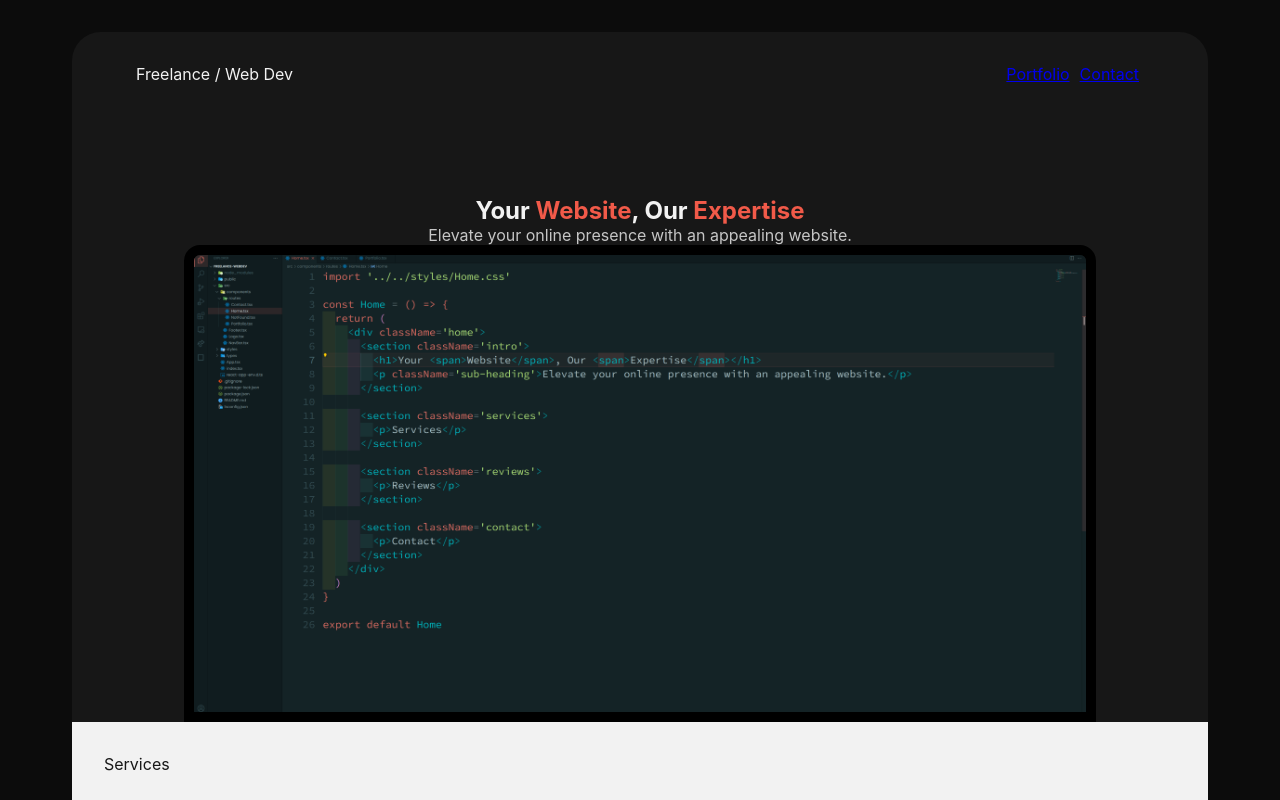
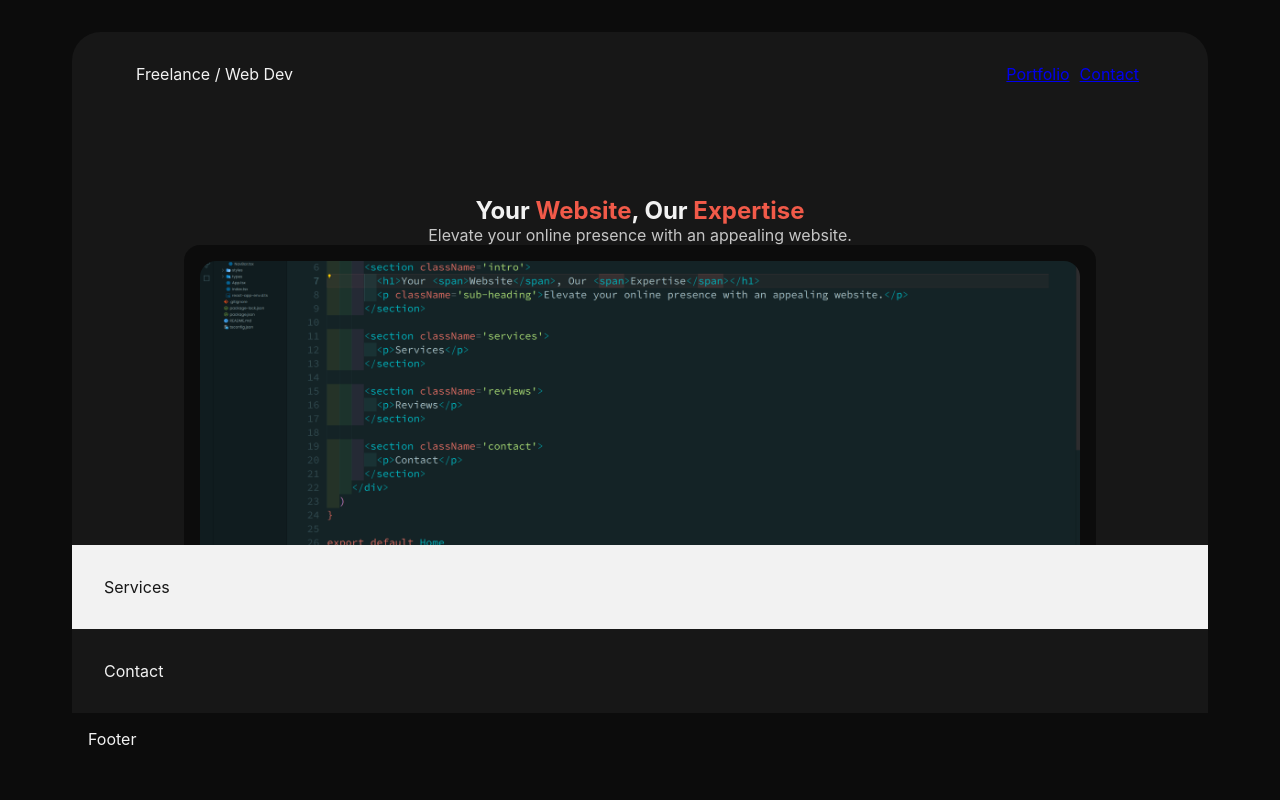
Before and after one commit to venoblin/freelance-webdev, a React (Create React App) app: page / in a window 1280 px wide. Shown: the top 800 px of the page. Built offline with nearby package versions, Linux system fonts and the light colour scheme.

Commit message:
worked on styling

```diff
--- a/src/components/routes/HomeRoute/HomeRoute.css
+++ b/src/components/routes/HomeRoute/HomeRoute.css
@@ -12,8 +12,17 @@
 .home .intro span {
   color: #F15A49;
 }
-.home .intro img {
+.home .intro .intro-img {
   width: 85%;
+  height: 300px;
+  padding: 1rem 1rem 0 1rem;
   border-radius: 1rem 1rem 0 0;
-  border: 10px solid black;
+  background-color: #0c0c0c;
+}
+.home .intro .intro-img img {
+  width: 100%;
+  height: 100%;
+  -o-object-fit: cover;
+     object-fit: cover;
+  border-radius: 1rem 1rem 0 0;
 }/*# sourceMappingURL=HomeRoute.css.map */
--- a/src/components/routes/HomeRoute/HomeRoute.scss
+++ b/src/components/routes/HomeRoute/HomeRoute.scss
@@ -17,10 +17,21 @@
       color: $actionColor;
     }
 
-    img {
+    .intro-img {
       width: 85%;
+      height: 300px;
+      padding: 1rem 1rem 0 1rem;
       border-radius: 1rem 1rem 0 0;
-      border: 10px solid black;
+      background-color: $bgColor;
+
+      img {
+        width: 100%;
+        height: 100%;
+        object-fit: cover;
+        border-radius: 1rem 1rem 0 0;
+      }
     }
+
+
   }
 }
--- a/src/components/routes/HomeRoute/HomeRoute.tsx
+++ b/src/components/routes/HomeRoute/HomeRoute.tsx
@@ -7,7 +7,10 @@ const HomeRoute = () => {
       <section className='intro'>
         <h1>Your <span>Website</span>, Our <span>Expertise</span></h1>
         <p className='sub-heading'>Elevate your online presence with an appealing website.</p>
-        <img src={introImage} alt='Code editor' />
+
+        <div className='intro-img'>
+          <img src={introImage} alt='Code editor' />
+        </div>
       </section>
 
       <section className='services white'>
```
Also changed, not shown: 1 other file (tests, documents, lock files or other folders).
